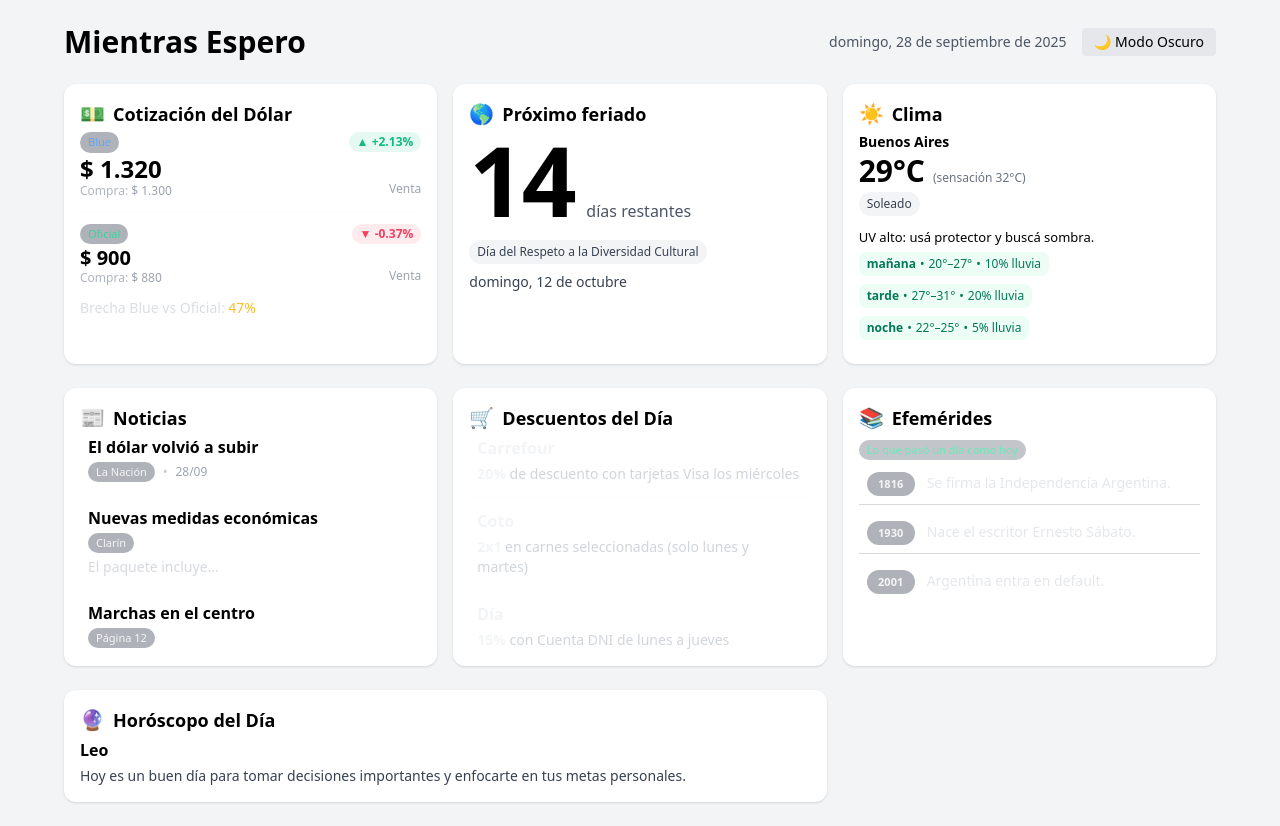
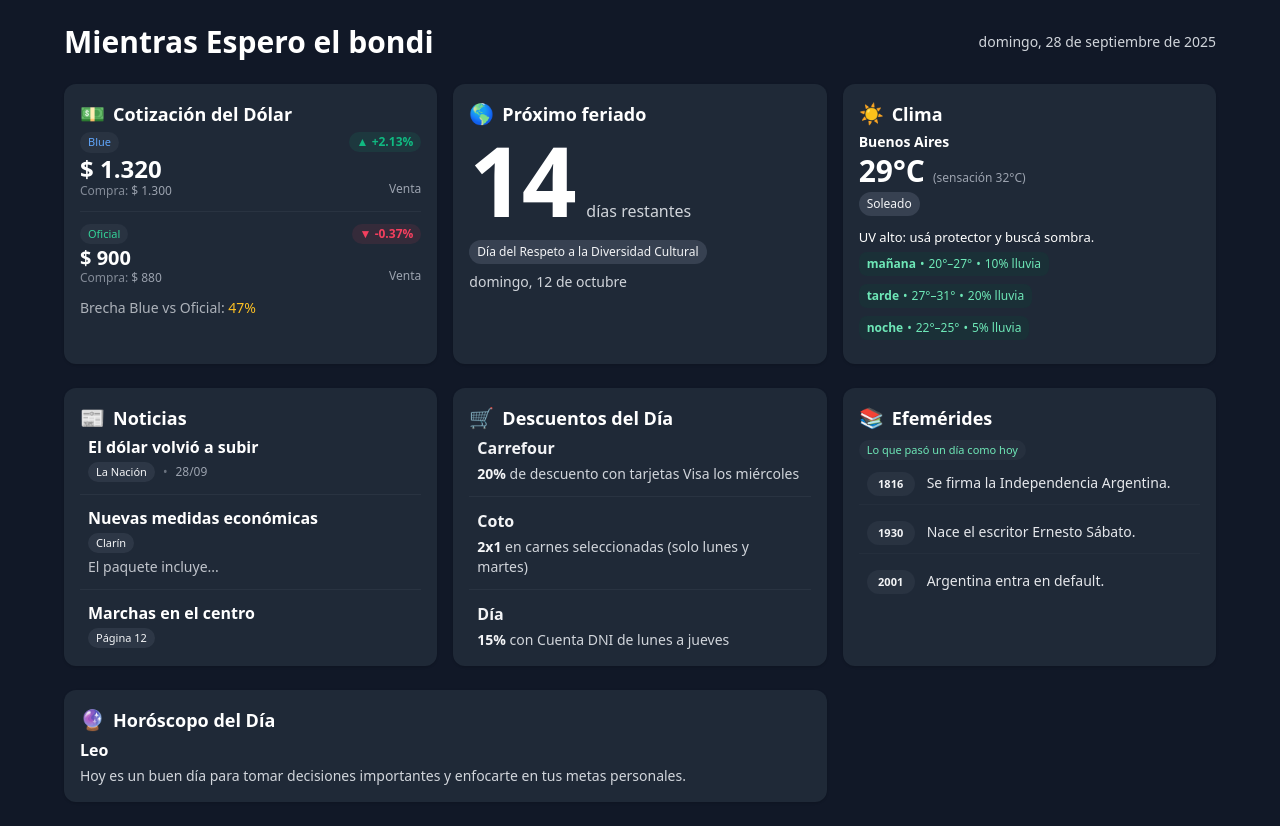
Before and after one commit to kalaniz0018/mientras-espero-el-bondi, a React (Vite) app: page / in a window 1280 px wide. Built offline with nearby package versions, Linux system fonts and the light colour scheme.

Commit message:
siempre modo oscuro

```diff
--- a/src/App.tsx
+++ b/src/App.tsx
@@ -1,4 +1,4 @@
-import { useEffect, useState } from "react";
+import { useEffect } from "react";
 import { Weather } from "./components/Weather/Weather";
 import { News } from "./components/News/News";
 import { NextFeriado } from "./components/NextFeriado/NextFeriado";
@@ -8,39 +8,20 @@ import { Descuentos } from "./components/Descuentos/Descuentos";
 import { Efemerides } from "./components/Efemerides/Efemerides";
 
 function App() {
-  const [isDarkMode, setIsDarkMode] = useState(false);
-
   useEffect(() => {
-    const savedMode = localStorage.getItem("theme");
-    if (savedMode === "dark") {
+    // Siempre modo oscuro
     document.documentElement.classList.add("dark");
-      setIsDarkMode(true);
-    }
   }, []);
 
-  const toggleDarkMode = () => {
-    const html = document.documentElement;
-    if (html.classList.contains("dark")) {
-      html.classList.remove("dark");
-      localStorage.setItem("theme", "light");
-      setIsDarkMode(false);
-    } else {
-      html.classList.add("dark");
-      localStorage.setItem("theme", "dark");
-      setIsDarkMode(true);
-    }
-  };
-
   return (
-    <div className="min-h-screen bg-gray-100 dark:bg-gray-900 py-6 px-4 flex justify-center text-black dark:text-white">
+    <div className="min-h-screen bg-gray-900 py-6 px-4 flex justify-center text-white">
       <div className="w-full max-w-6xl">
         <div className="flex flex-col sm:flex-row sm:items-center sm:justify-between mb-6 gap-3">
           <h1 className="text-3xl font-bold text-center sm:text-left">
-             Mientras Espero
+            Mientras Espero el bondi
           </h1>
 
-          <div className="flex flex-col sm:flex-row sm:items-center sm:gap-4">
-            <p className="text-sm text-gray-600 dark:text-gray-300 text-center sm:text-left">
+          <p className="text-sm text-gray-300 text-center sm:text-left">
             {new Date().toLocaleDateString("es-AR", {
               weekday: "long",
               day: "numeric",
@@ -48,22 +29,14 @@ function App() {
               year: "numeric",
             })}
           </p>
-
-            <button
-              onClick={toggleDarkMode}
-              className="px-3 py-1 mt-2 sm:mt-0 rounded bg-gray-200 dark:bg-gray-700 text-sm hover:bg-gray-300 dark:hover:bg-gray-600 transition self-center sm:self-auto"
-            >
-              {isDarkMode ? "☀️ Modo Claro" : "🌙 Modo Oscuro"}
-            </button>
-          </div>
         </div>
 
         <div className="grid grid-cols-1 sm:grid-cols-2 lg:grid-cols-3 gap-x-4 gap-y-6">
-          <Dolar className="sm:col-span-1"/>
+          <Dolar className="sm:col-span-1" />
 
           <NextFeriado />
           <Weather />
-          <News  />
+          <News />
           <Descuentos />
           <Efemerides />
 
```
Also changed, not shown: src/components/Efemerides/Efemerides.tsx (+133 -0 lines). Lines whose indentation alone changed are shown as unchanged.
